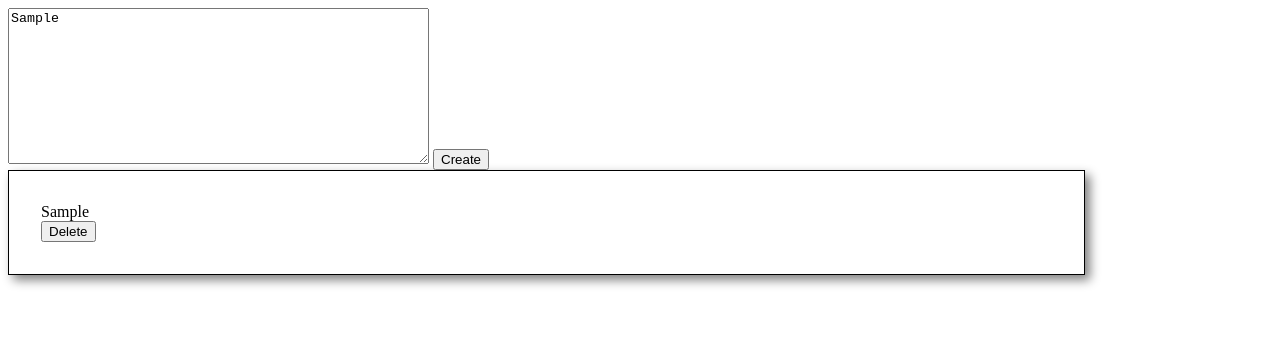
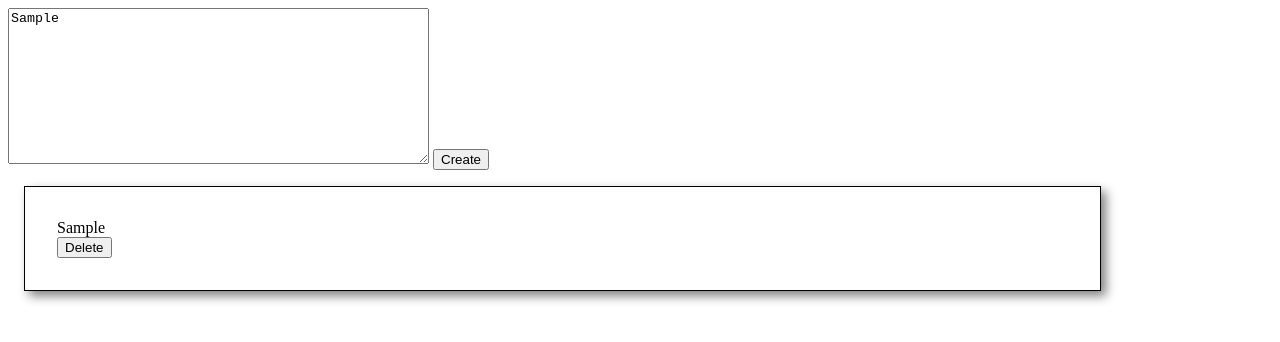
Before and after one commit to tynesellis/excercises, a plain HTML site: page javascript-cards/index.html in a window 1280 px wide. Both pictures are taken after typing "Sample" into the empty fields and a click on the button "Create". Drawn offline with Linux system fonts and the light colour scheme.

Commit message:
pause to drive home

```diff
--- a/javascript-cards/cards.css
+++ b/javascript-cards/cards.css
@@ -4,4 +4,5 @@
     border: .5px solid black;
     padding: 2em;
     box-shadow: 5px 5px 10px grey;
+    margin: 1em;
 }
--- a/javascript-cards/cards.js
+++ b/javascript-cards/cards.js
@@ -1,4 +1,4 @@
-let newHTML = document.getElementById("newCardsArea");
+let newHTML = document.getElementById("newCardsArea");//target area to write new HTML
 
 // unique ID generator
 const idGenerator = function* () {
@@ -11,13 +11,19 @@ const idGenerator = function* () {
 
 const uniqueID = idGenerator();//instance of idGenerator
 
-document.getElementById("createButton").addEventListener("click", function(){
-    let newCardText = document.getElementById("initialText").value;
+document.getElementById("createButton").addEventListener("click", function(){//target the create button to trigger new DOM conent
+    let newCardText = document.getElementById("initialText").value;//get the text typed into the text area input
     newHTML.innerHTML += `
-        <div class="card" id="card_${uniqueID.next()}">
+        <div class="card" id="card_${uniqueID.next().value}">
             <section>${newCardText}</section>
-            <button id="button_${uniqueID.next()}">Delete</button>
+            <button id="deleteButton_${uniqueID.next().value}">Delete</button>
         </div>
     `
 
+});
+
+document.addEventListener("click", function(event){
+    console.log(event.target.id)
+
+
 })
```
